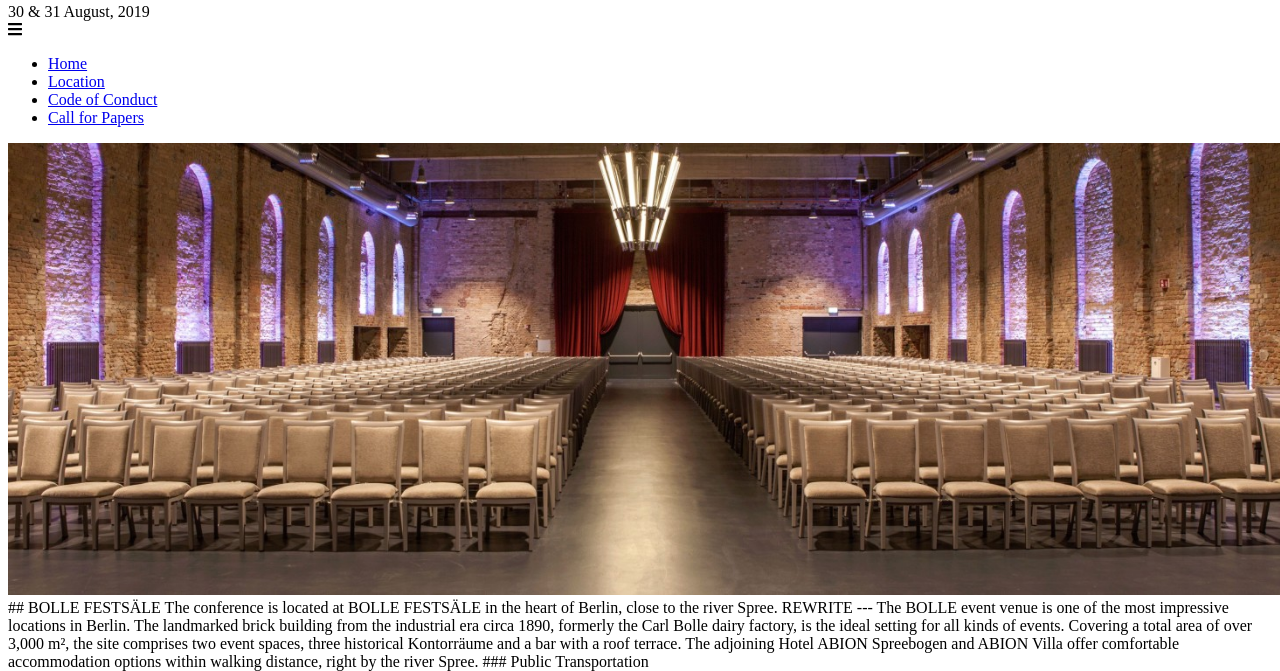
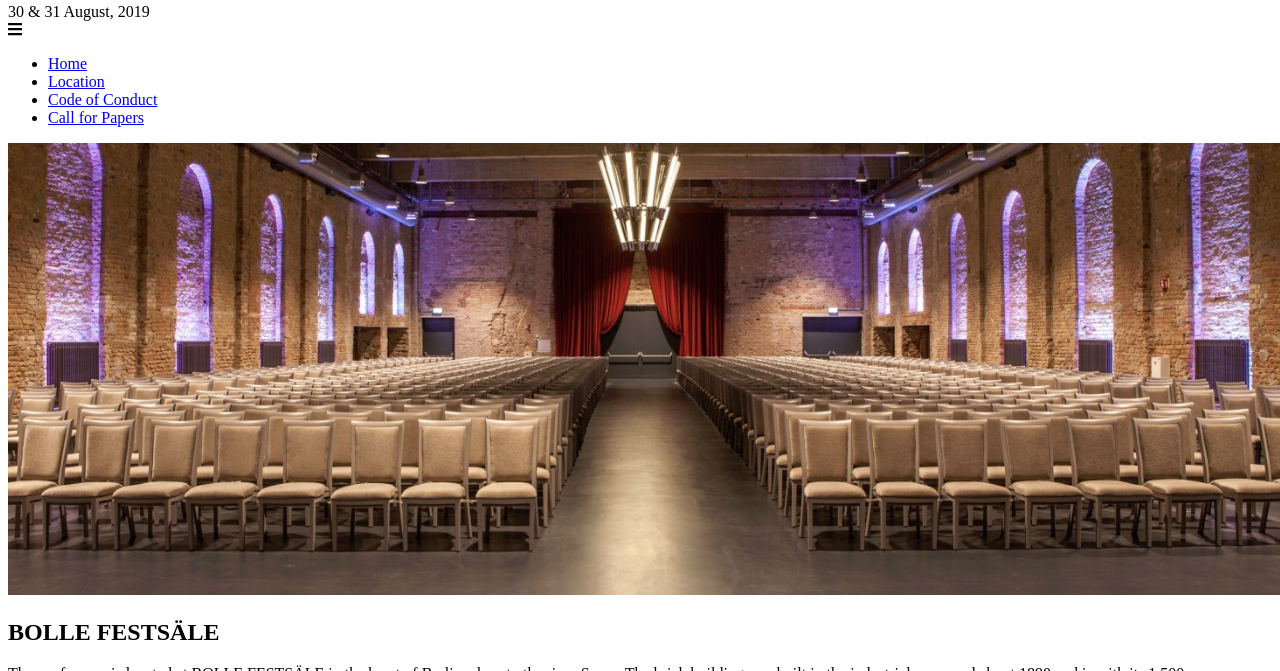
Before and after one commit to ngdeconf/ng-de.org, a Jekyll site: the page built from location/index.md, in a window 1280 px wide. Shown: the part 348-1019 px from the top of the page. Built offline with Jekyll 4.4.1, drawn with Linux system fonts in a browser that asks for light colours; nearby versions of some CDN libraries; some of the changed text lies outside the part shown; grey boxes are pictures that could not be loaded.

Commit message:
wip(location): some more infos :)

```diff
--- a/location/index.md
+++ b/location/index.md
@@ -31,30 +31,14 @@
       title="BOLLE FESTSÄLE">
   </div>
 </section>
+<section class="section section--main">
+<div class="container" markdown="1">
 
-<section class="section section--main">
-  <div class="container">
+## BOLLE FESTSÄLE
 
-    ## BOLLE FESTSÄLE
+The conference is located at BOLLE FESTSÄLE in the heart of Berlin, close to the river Spree. The brick building was built in the industrial era round about 1890 and is with its 1.500 square meters the ideal location to connect the Angular community.
 
-    The conference is located at BOLLE FESTSÄLE in the heart of Berlin, close to the river Spree.
+Busses, trams and commuter trains are in walking distance. It takes ~30 minutes to Berlin-Tegel airport (TXL). The venue is surrounded by hotels of any category.
 
-    REWRITE --- The BOLLE event venue is one of the most impressive locations in Berlin. The landmarked brick building from the industrial era circa 1890, formerly the Carl Bolle dairy factory, is the ideal setting for all kinds of events. Covering a total area of over 3,000 m², the site comprises two event spaces, three historical Kontorräume and a bar with a roof terrace. The adjoining Hotel ABION Spreebogen and ABION Villa offer comfortable accommodation options within walking distance, right by the river Spree.
-
-    ### Public Transportation
-
-    <div class="fullwidth">
-      <div class="mapouter">
-        <div class="gmap_canvas">
-          <iframe id="gmap_canvas" src="https://maps.google.com/maps?q=Bolle%20Fests%C3%A4le%20Berlin&t=&z=15&ie=UTF8&iwloc=&output=embed" frameborder="0" scrolling="no" marginheight="0" marginwidth="0" style="width: 100%; height: 100%;"></iframe>
-        </div>
-        <style>
-          .mapouter{
-            overflow:hidden;height:500px;}
-            .gmap_canvas {background:none!important;height:500px;}
-        </style>
-      </div>
-    </div>
-
-  </div>
+</div>
 </section>
```
